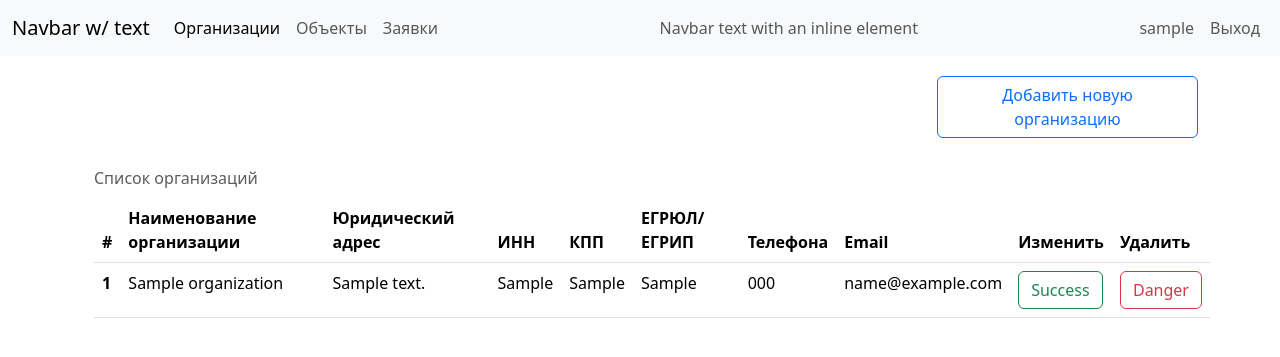
After one commit to betinvoker/cert_furniture_prod, a Flask app: a page that uses templates/base.html in a window 1280 px wide. The commit adds this page. Shown: the top 357 px of the page. Run offline with Flask 3, Linux system fonts and the light colour scheme; a user stored in the database is signed in; tables that the repository leaves empty hold one stand-in row (values such as "Sample post").

Commit message:
New function Create Organizatin and new pages Organizations

```diff
--- a/app.py
+++ b/app.py
@@ -1,7 +1,7 @@
 from flask import Flask, render_template, redirect, url_for, request, flash
 from flask_login import LoginManager, login_user, logout_user, login_required, current_user
 from flask_sqlalchemy import SQLAlchemy
-from app.models import db, Customer, Worker
+from app.models import db, Customer, Worker, Organization
 from config import Config
 from flask import session
 # from app import create_app
@@ -23,9 +23,9 @@ def load_user(user_id):
     user_type = session.get('user_type')
 
     if user_type == 'customer':
-        return Customer.query.get(int(user_id))
+        return db.session.get(Customer, int(user_id))
     elif user_type == 'worker':
-        return Worker.query.get(int(user_id))
+        return db.session.get(Worker, int(user_id))
     return None
 
 @app.route('/register', methods=['GET', 'POST'])
@@ -99,5 +99,34 @@ def profile_worker(login):
     worker = Worker.query.filter_by(login=session['login']).first()
     return render_template('profile_worker.html', user=worker)
 
+@app.route("/myorganization/<login>")
+def my_organization(login):
+    customer = Customer.query.filter_by(login=session['login']).first()
+    organizations = Organization.query.filter_by(id_client=customer.id)
+    return render_template('my_organization.html', user=customer, organizations=organizations,)
+
+@app.route('/add_myorganization', methods=['POST'])
+def add_organization():
+    customer = Customer.query.filter_by(login=session['login']).first()
+
+    o_name = request.form['name']
+    o_jur_address = request.form['jur_address']
+    o_inn = request.form['inn']
+    o_kpp = request.form['kpp']
+    o_egrul_egrip = request.form['egrul_egrip']
+    o_phone = request.form['phone']
+    o_email = request.form['email']
+
+    try:
+        new_organization = Organization(id_client = customer.id, name = o_name, jur_address = o_jur_address, inn = o_inn, kpp = o_kpp, egrul_egrip = o_egrul_egrip, phone = o_phone, email = o_email)
+        db.session.add(new_organization)
+        db.session.commit()
+
+        flash("Организация добавлена!")
+        return redirect(url_for('my_organization'))
+    except Exception as e:
+        db.session.rollback()
+        return f"Ошибка записи: {e}", 500
+
 if __name__ == "__main__":
     app.run(debug=True)
--- a/app/models.py
+++ b/app/models.py
@@ -38,7 +38,7 @@ class Organization(db.Model):
     jur_address = db.Column(db.String(1024), nullable=False, doc='Юридический адрес')
     inn = db.Column(db.String(12), nullable=True, doc='ИНН')
     kpp = db.Column(db.String(9), nullable=True, doc='КПП')
-    egrul_egrip = db.Column(db.String(13), nullable=True, doc='ЕГРЮЛ или ЕГРИП')
+    egrul_egrip = db.Column(db.String(15), nullable=True, doc='ЕГРЮЛ или ЕГРИП')
     phone = db.Column(db.String(12), nullable=True, doc='Номер телефона')
     email = db.Column(db.String(1024), nullable=True, doc='Электронная почта')
 
--- a/templates/base.html
+++ b/templates/base.html
@@ -17,7 +17,7 @@
           <div class="collapse navbar-collapse" id="navbarText">
             <ul class="navbar-nav me-auto mb-2 mb-lg-0">
               <li class="nav-item">
-                <a class="nav-link active" aria-current="page" href="#">Организации</a>
+                <a class="nav-link active" aria-current="page" href="/myorganization/{{current_user.login}}">Организации</a>
               </li>
               <li class="nav-item">
                 <a class="nav-link" href="#">Объекты</a>
--- /dev/null
+++ b/templates/my_organization.html
@@ -0,0 +1,105 @@
+{% extends 'base.html' %}
+
+{% block title %}Организации пользователя {{current_user.login}}{% endblock %}
+
+{% block top %}
+<div class="row justify-content-sm-end" style="margin-top: 20px;">
+    <div class="col-lg-3 col-md-8 col-sm-8">
+        <button type="button" class="btn btn-outline-primary" data-bs-toggle="modal" data-bs-target="#exampleModal">Добавить новую организацию</button>
+    </div>
+
+<!-- Modal -->
+<div class="modal fade" id="exampleModal" tabindex="-1" aria-labelledby="exampleModalLabel" aria-hidden="true">
+    <div class="modal-dialog">
+        <div class="modal-content">
+            <div class="modal-header">
+                <h1 class="modal-title fs-5" id="exampleModalLabel">Добавить новую организацию</h1>
+                <button type="button" class="btn-close" data-bs-dismiss="modal" aria-label="Close"></button>
+            </div>
+            <div class="modal-body">
+                <form id="addFormOrganization" method="POST" action="/add_myorganization">
+                    <div class="mb-3">
+                        <label for="exampleInputName" class="form-label">Наименование организации</label>
+                        <input type="text" class="form-control" name="name" id="exampleInputName" aria-describedby="nameHelp">
+                        <div id="nameHelp" class="form-text">Вводится полное или сокращенное наименование организации.</div>
+                    </div>
+                    <div class="mb-3">
+                        <label for="exampleInputJurAddress" class="form-label">Юридический адрес</label>
+                        <input type="text" class="form-control" name="jur_address" id="exampleInputJurAddress" aria-describedby="juraddressHelp">
+                        <div id="juraddressHelp" class="form-text">Вводится юридический адрес организации в формате: Почтовый индекс, Регион, Населеннвй пункт, улица/проспект/переулок, номер дома.</div>
+                    </div>
+                    <div class="mb-3">
+                        <label for="exampleInputINN" class="form-label">ИНН</label>
+                        <input type="number" class="form-control" name="inn" id="exampleInputINN" aria-describedby="innHelp" pattern="\d{12}" required>
+                        <div id="innHelp" class="form-text">Для ЮЛ ИНН - 10 символов,для ИП и ФЛ - 12 символов.</div>
+                    </div>
+                    <div class="mb-3">
+                        <label for="exampleInputKPP" class="form-label">КПП</label>
+                        <input type="number" class="form-control" name="kpp" id="exampleInputKPP" aria-describedby="kppHelp" pattern="\d{9}" required>
+                        <div id="kppHelp" class="form-text">КПП состоит из 9 символов.</div>
+                    </div>
+                    <div class="mb-3">
+                        <label for="exampleInputEGRULEGRIP" class="form-label">ЕГРЮЛ или ЕГРИП</label>
+                        <input type="number" class="form-control" name="egrul_egrip" id="exampleInputEGRULEGRIP" aria-describedby="egrulegripHelp" pattern="\d{15}" required>
+                        <div id="egrulegripHelp" class="form-text">ЕГРЮЛ состоит из 13 символов, а ЕГРИП из 15 символов.</div>
+                    </div>
+                    <div class="mb-3">
+                        <label for="exampleInputPassword1" class="form-label">Номер телефона</label>
+                        <input type="number" class="form-control" name="phone" id="exampleInputPassword1" aria-describedby="phoneHelp" pattern="\d{12}" required>
+                        <div id="phoneHelp" class="form-text">Пример: 79999999999</div>
+                    </div>
+                    <div class="mb-3">
+                        <label for="exampleInputEmail" class="form-label">Электронная почта</label>
+                        <input type="email" class="form-control" name="email" id="exampleInputEmail" aria-describedby="emailHelp">
+                        <div id="emailHelp" class="form-text">Пример: welcome@welcome.com</div>
+                    </div>
+                    <div class="mb-3">
+                        <button type="submit" class="btn btn-primary">Добавить</button>
+                        <button type="button" class="btn btn-secondary" data-bs-dismiss="modal">Закрыть</button>
+                    </div>
+                </form>
+            </div>
+        </div>
+    </div>
+</div>
+{% endblock %}
+
+{% block content %}
+<div class="row" style="margin-top: 20px;">
+    <table class="table caption-top">
+        <caption>Список организаций</caption>
+        <thead>
+            <tr>
+                <th scope="col">#</th>
+                <th scope="col">Наименование организации</th>
+                <th scope="col">Юридический адрес</th>
+                <th scope="col">ИНН</th>
+                <th scope="col">КПП</th>
+                <th scope="col">ЕГРЮЛ/ЕГРИП</th>
+                <th scope="col">Телефона</th>
+                <th scope="col">Email</th>
+                <th scope="col">Изменить</th>
+                <th scope="col">Удалить</th>
+            </tr>
+        </thead>
+        <tbody>
+            {%for organization in organizations %}
+            <tr>
+                <th scope="row">{{organization.id}}</th>
+                <td>{{organization.name}}</td>
+                <td>{{organization.jur_address}}</td>
+                <td>{{organization.inn}}</td>
+                <td>{{organization.kpp}}</td>
+                <td>{{organization.egrul_egrip}}</td>
+                <td>{{organization.phone}}</td>
+                <td>{{organization.email}}</td>
+
+                <td><button type="button" class="btn btn-outline-success">Success</button></td>
+                <td><button type="button" class="btn btn-outline-danger">Danger</button></td>
+            </tr>
+            {% endfor %}
+        </tbody>
+    </table>
+</div>
+
+{% endblock %}
```
Also changed, not shown: migrations/versions/566c7b0d26bf_update_egrul_egrip_table_organization.py (added, +38 -0 lines).
